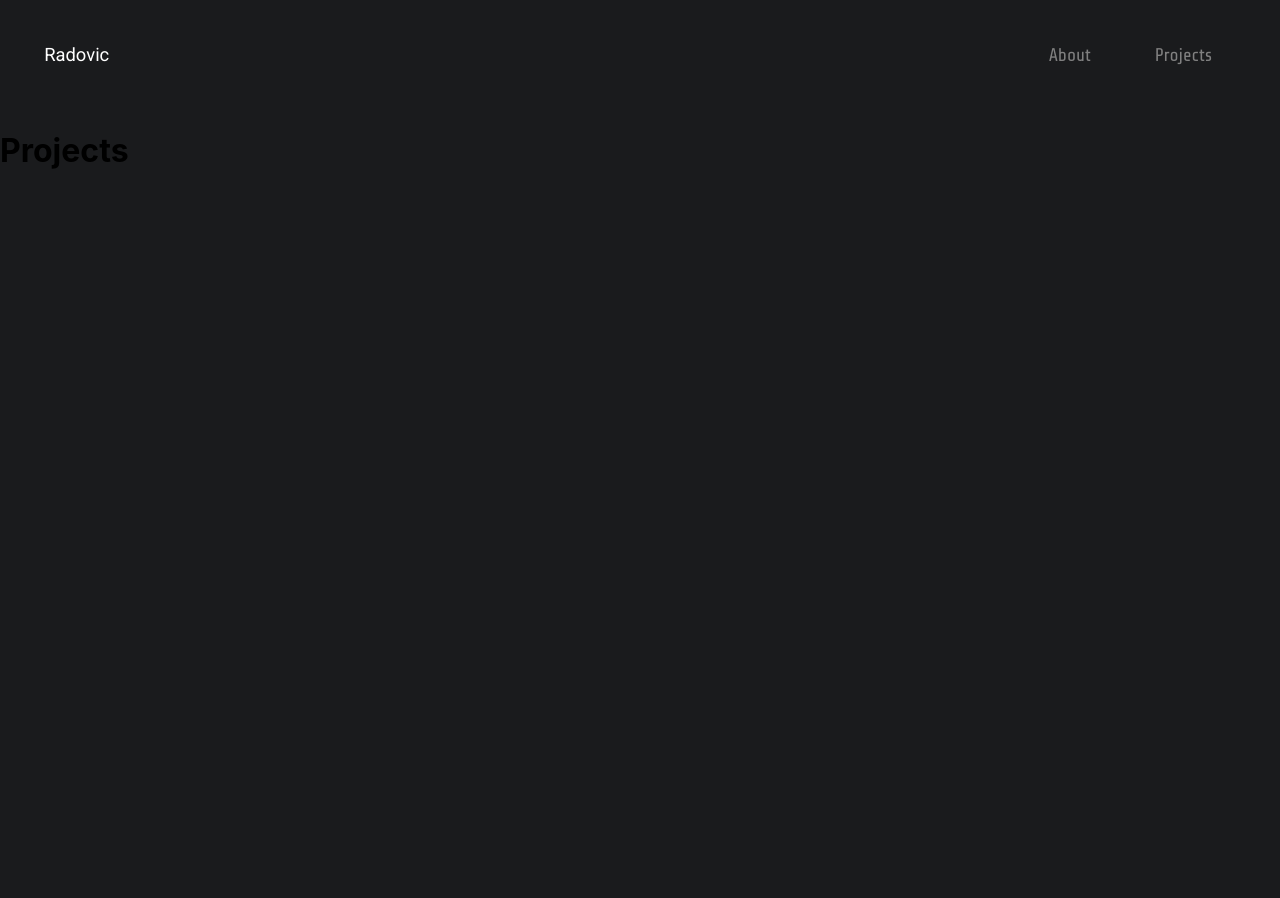
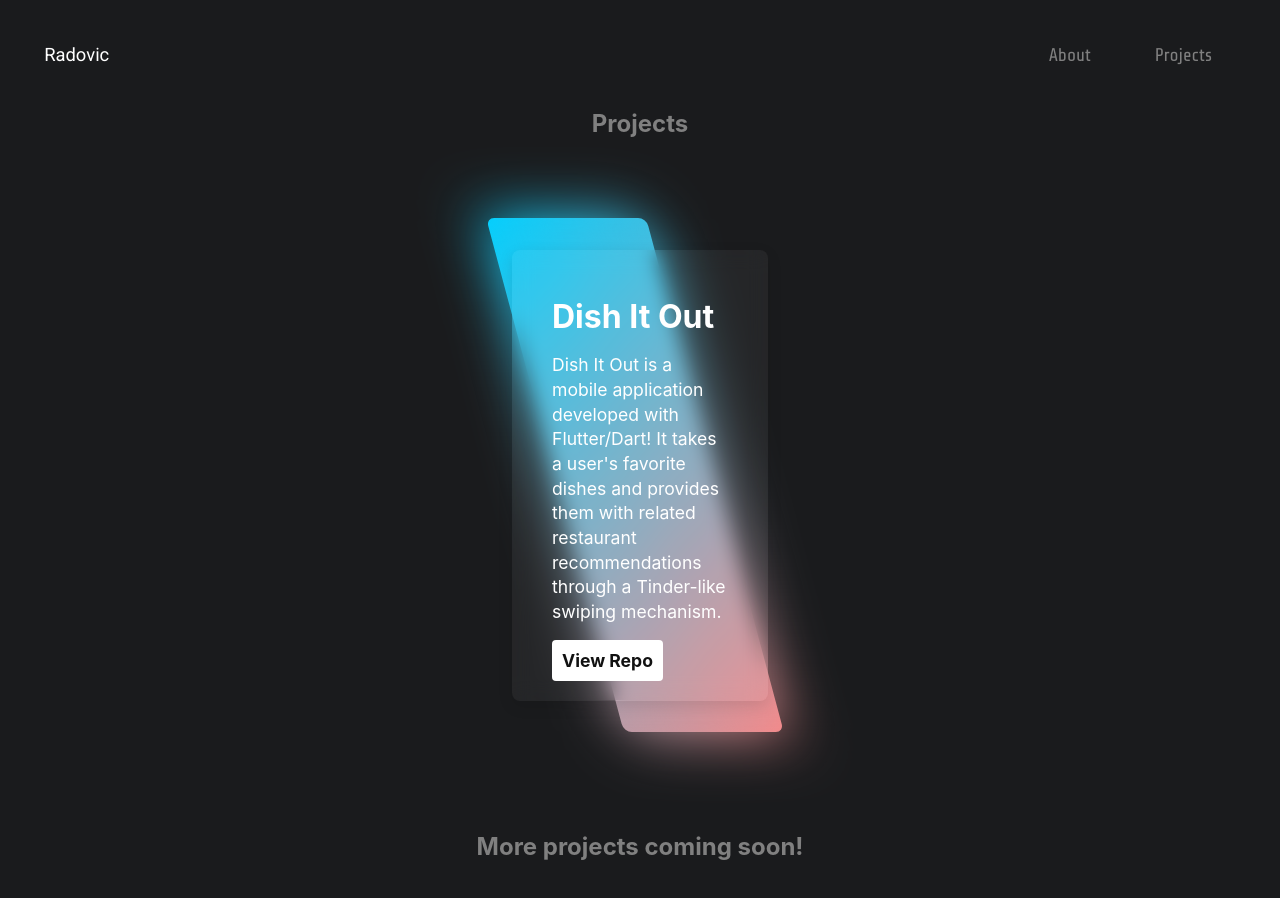
Before and after one commit to BMR81/personal_website, a React (Create React App) app in the folder my-website/: page /projects in a window 1280 px wide. Shown: the top 898 px of the page. Before the commit the page ends 800 px from the top, so only its background shows below. Built offline with nearby package versions, Linux system fonts and the light colour scheme; a web font is replaced by a local one.

Commit message:
Projects Page is completed

```diff
--- a/my-website/src/pages/AboutPage/AboutPage.css
+++ b/my-website/src/pages/AboutPage/AboutPage.css
@@ -16,7 +16,7 @@ body {
     height: auto;
     width: 40%;
     filter: grayscale(35%);
-    opacity: 0.6;
+    opacity: 0.7;
 }
 
 .about-description {
--- a/my-website/src/pages/ProjectsPage/ProjectsPage.css
+++ b/my-website/src/pages/ProjectsPage/ProjectsPage.css
@@ -0,0 +1,208 @@
+body {
+    margin: 0;
+    padding: 0;
+    width: 100%;
+}
+
+.projects-body {
+    display: flex;
+    align-items: center;
+    flex-direction: column;
+    width: 100%;
+}
+
+#projects-header {
+    clear: both;
+    color: gray;
+    white-space: nowrap;
+    margin: 0% 0% 0% 0%;
+}
+
+.projects-container {
+    display: flex;
+    flex-direction: column;
+    justify-content: center;
+    align-items: center;
+    flex-wrap: wrap;
+    padding: 40px 0;
+}
+
+.projects-container .box {
+    position: relative;
+    width: 320px;
+    height: auto;
+    display: flex;
+    justify-content: center;
+    align-items: center;
+    margin: 40px 30px;
+    transition: 0.5s;
+}
+
+.projects-container .box::before {
+    content: ' ';
+    position: absolute;
+    top: 0;
+    left: 75px;
+    width: 50%;
+    height: 100%;
+    text-decoration: none;
+    background: #fff;
+    border-radius: 8px;
+    transform: skewX(15deg);
+    transition: 0.5s;
+}
+
+.projects-container .box::after {
+    content: '';
+    position: absolute;
+    top: 0;
+    left: 75px;
+    width: 50%;
+    height: 100%;
+    background: #fff;
+    border-radius: 8px;
+    transform: skewX(15deg);
+    transition: 0.5s;
+    filter: blur(30px);
+}
+
+.projects-container .box:hover:before,
+.projects-container .box:hover:after {
+    transform: skewX(0deg);
+    left: 20px;
+    width: calc(100% - 90px);
+
+}
+
+.projects-container .box:nth-child(1):before,
+.projects-container .box:nth-child(1):after {
+    background: linear-gradient(315deg, #f78989, #00d0ff)
+}
+
+.projects-container .box span {
+    display: block;
+    position: absolute;
+    top: 0;
+    left: 0;
+    right: 0;
+    bottom: 0;
+    z-index: 5;
+    pointer-events: none;
+}
+
+.projects-container .box span::before {
+    content: '';
+    position: absolute;
+    top: 0;
+    left: 0;
+    width: 0;
+    height: 0;
+    border-radius: 8px;
+    background: rgba(255, 255, 255, 0.1);
+    backdrop-filter: blur(10px);
+    opacity: 0;
+    transition: 0.1s;
+    animation: animate 2s ease-in-out infinite;
+    box-shadow: 0 5px 15px rgba(0, 0, 0, 0.08)
+}
+
+.projects-container .box:hover span::before {
+    top: -50px;
+    left: 50px;
+    width: 100px;
+    height: 100px;
+    opacity: 1;
+}
+
+.projects-container .box span::after {
+    content: '';
+    position: absolute;
+    bottom: 0;
+    right: 0;
+    width: 100%;
+    height: 100%;
+    border-radius: 8px;
+    background: rgba(255, 255, 255, 0.1);
+    backdrop-filter: blur(10px);
+    opacity: 0;
+    transition: 0.5s;
+    animation: animate 2s ease-in-out infinite;
+    box-shadow: 0 5px 15px rgba(0, 0, 0, 0.08);
+    animation-delay: -1s;
+}
+
+.projects-container .box:hover span:after {
+    bottom: -50px;
+    right: 50px;
+    width: 100px;
+    height: 100px;
+    opacity: 1;
+}
+
+@keyframes animate {
+
+    0%,
+    100% {
+        transform: translateY(10px);
+    }
+
+    50% {
+        transform: translate(-10px);
+    }
+}
+
+.projects-container .box .content {
+    position: relative;
+    left: 0;
+    padding: 20px 40px;
+    margin: 10%;
+    background: rgba(255, 255, 255, 0.05);
+    backdrop-filter: blur(10px);
+    box-shadow: 0 5px 15px rgba(0, 0, 0, 0.1);
+    border-radius: 8px;
+    z-index: 1;
+    transform: 0.5s;
+    color: #fff;
+}
+
+.projects-container .box:hover .content {
+    left: -25px;
+    padding: 60px 40px;
+}
+
+.projects-container .box .content h2 {
+    font-size: 2em;
+    color: #fff;
+    margin-bottom: 10px;
+}
+
+.projects-container .box .content p {
+    font-size: 1.1em;
+    margin-bottom: 10px;
+    line-height: 1.4em;
+}
+
+.projects-container .box .content a {
+    display: inline-block;
+    font-size: 1.1em;
+    color: #111;
+    background: #fff;
+    padding: 10px;
+    border-radius: 4px;
+    text-decoration: none;
+    font-weight: 700;
+    margin-top: 5px;
+}
+
+.projects-container .box .content a:hover {
+    background: #c2b8b8;
+    border: 1px solid rgba(0, 0, 0, 0.4);
+    box-shadow: 0 1px 15px rgba(1, 1, 1, 0.2);
+}
+
+#more-projects-notice {
+    clear: both;
+    color: gray;
+    white-space: nowrap;
+    margin-bottom: 8%;
+}
--- a/my-website/src/pages/ProjectsPage/ProjectsPage.js
+++ b/my-website/src/pages/ProjectsPage/ProjectsPage.js
@@ -1,3 +1,27 @@
+import './ProjectsPage.css';
+
 export default function Projects() {
-    return <h1>Projects</h1>
+    return (
+        <div className="projects-body">
+            <h2 id="projects-header">Projects</h2>
+
+            <div class="projects-container">
+                <div class="box">
+                    <span></span>
+                    <div class="content">
+                        <h2>Dish It Out</h2>
+                        <p>
+                            Dish It Out is a mobile application developed with Flutter/Dart!
+                            It takes a user's favorite dishes and provides them with related
+                            restaurant recommendations through a Tinder-like swiping mechanism.
+                        </p>
+                        <a href="https://github.com/BMR81/cs1635_dish_it_out_app" target="_blank" rel="noopener noreferrer">View Repo</a>
+                    </div>
+                </div>
+            </div>
+
+            <h2 id="more-projects-notice">More projects coming soon!</h2>
+
+        </div>
+    );
 }
```
Also changed, not shown: my-website/src/pages/AboutPage/AboutPage.js (line endings or trailing spaces).
